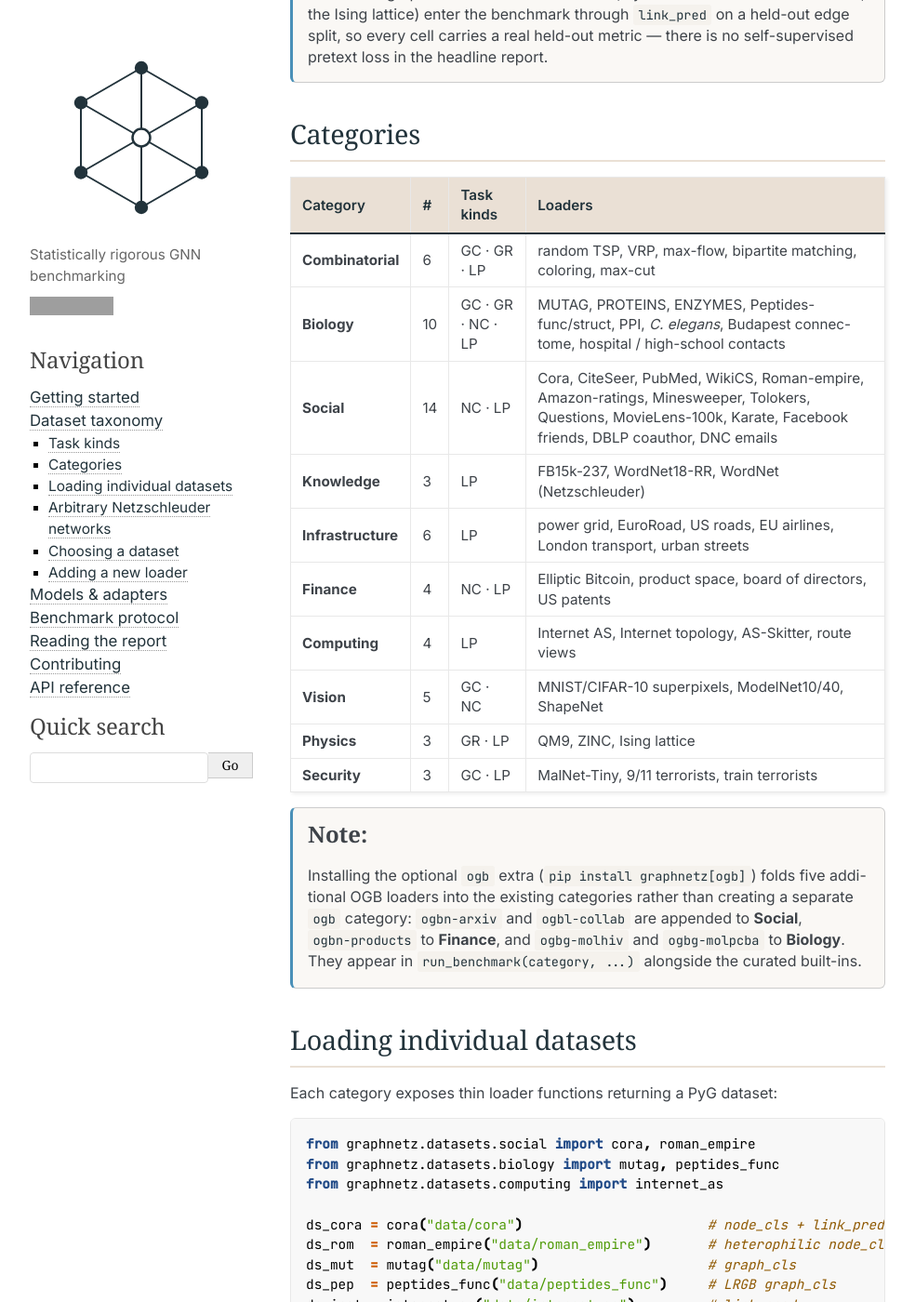
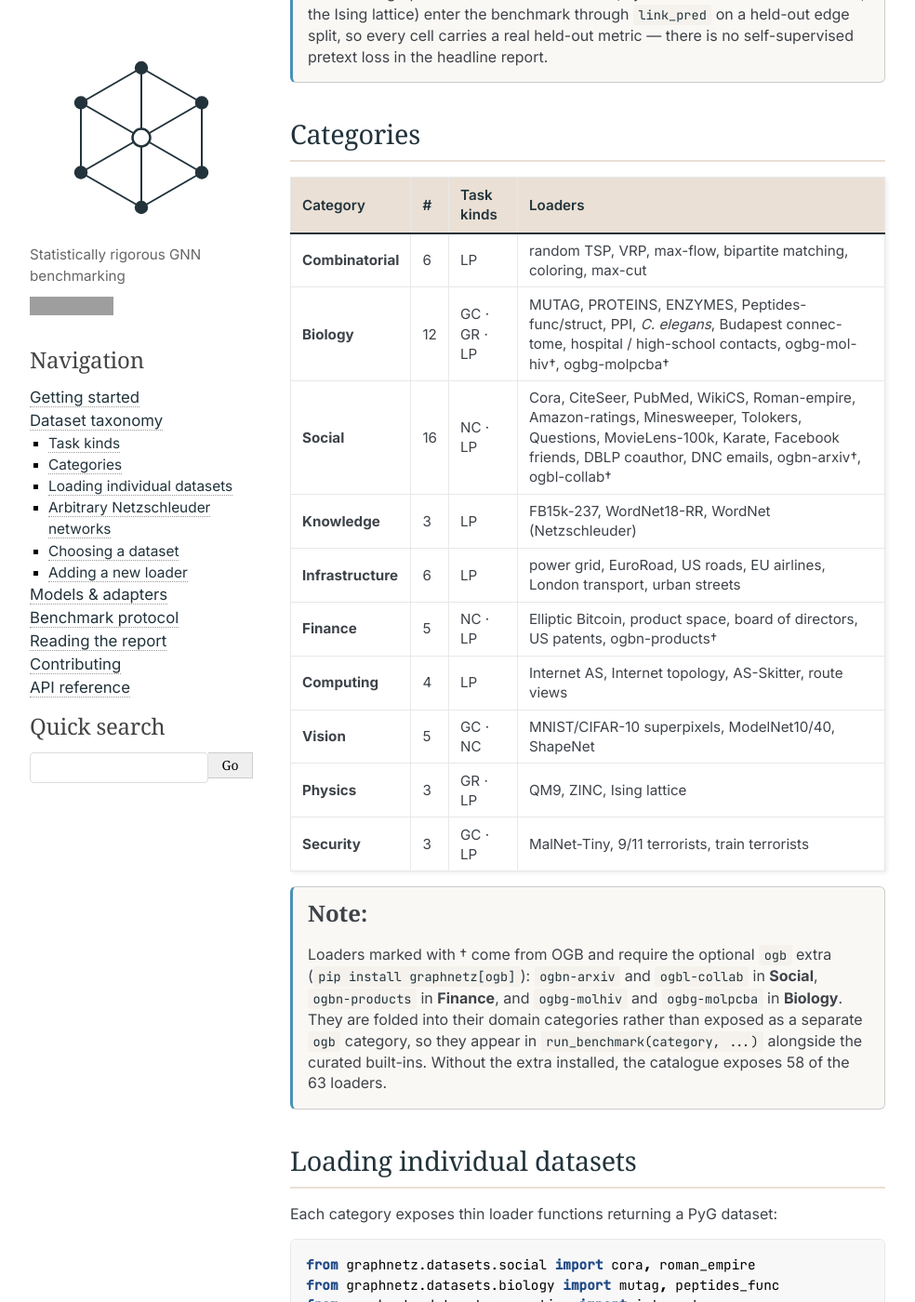
Before and after one commit to Kleyt0n/graphnetz, a Sphinx documentation site: the page built from docs/datasets.md, in a window 1280 px wide and 1400 px high, scrolled down 909 px. Shown: the whole window at 93% size, without its empty margins (138-1122 px from the left). Built offline with Sphinx 7.4.7, drawn with Linux system fonts in a browser that asks for light colours; some of the changed text lies outside the part shown; grey boxes are pictures that could not be loaded.

````diff
--- a/docs/datasets.md
+++ b/docs/datasets.md
@@ -1,10 +1,6 @@
 # Dataset taxonomy
 
-GraphNetz organises **58 loaders across 10 scientific categories**, each
-declaring the task kinds it can serve. The taxonomy is the single source of
-truth: the curated benchmark, the per-category notebooks, and the documented
-loader names all derive from
-{py:data}`graphnetz.datasets.LOADER_REGISTRY`.
+GraphNetz organises **63 loaders across 10 scientific categories**, each declaring the task kinds it can serve. The taxonomy is the single source of truth: the curated benchmark, the per-category notebooks, and the documented loader names all derive from {py:data}`graphnetz.datasets.LOADER_REGISTRY`.
 
 ```python
 from graphnetz.datasets import LOADER_REGISTRY, list_datasets
@@ -37,24 +33,26 @@ is no self-supervised pretext loss in the headline report.
 
 | Category | # | Task kinds | Loaders |
 |---|---:|---|---|
-| **Combinatorial** | 6 | GC · GR · LP | random TSP, VRP, max-flow, bipartite matching, coloring, max-cut |
-| **Biology** | 10 | GC · GR · NC · LP | MUTAG, PROTEINS, ENZYMES, Peptides-func/struct, PPI, *C. elegans*, Budapest connectome, hospital / high-school contacts |
-| **Social** | 14 | NC · LP | Cora, CiteSeer, PubMed, WikiCS, Roman-empire, Amazon-ratings, Minesweeper, Tolokers, Questions, MovieLens-100k, Karate, Facebook friends, DBLP coauthor, DNC emails |
+| **Combinatorial** | 6 | LP | random TSP, VRP, max-flow, bipartite matching, coloring, max-cut |
+| **Biology** | 12 | GC · GR · LP | MUTAG, PROTEINS, ENZYMES, Peptides-func/struct, PPI, *C. elegans*, Budapest connectome, hospital / high-school contacts, ogbg-molhiv†, ogbg-molpcba† |
+| **Social** | 16 | NC · LP | Cora, CiteSeer, PubMed, WikiCS, Roman-empire, Amazon-ratings, Minesweeper, Tolokers, Questions, MovieLens-100k, Karate, Facebook friends, DBLP coauthor, DNC emails, ogbn-arxiv†, ogbl-collab† |
 | **Knowledge** | 3 | LP | FB15k-237, WordNet18-RR, WordNet (Netzschleuder) |
 | **Infrastructure** | 6 | LP | power grid, EuroRoad, US roads, EU airlines, London transport, urban streets |
-| **Finance** | 4 | NC · LP | Elliptic Bitcoin, product space, board of directors, US patents |
+| **Finance** | 5 | NC · LP | Elliptic Bitcoin, product space, board of directors, US patents, ogbn-products† |
 | **Computing** | 4 | LP | Internet AS, Internet topology, AS-Skitter, route views |
 | **Vision** | 5 | GC · NC | MNIST/CIFAR-10 superpixels, ModelNet10/40, ShapeNet |
 | **Physics** | 3 | GR · LP | QM9, ZINC, Ising lattice |
 | **Security** | 3 | GC · LP | MalNet-Tiny, 9/11 terrorists, train terrorists |
 
 ```{note}
-Installing the optional `ogb` extra (`pip install graphnetz[ogb]`) folds
-five additional OGB loaders into the existing categories rather than
-creating a separate `ogb` category: `ogbn-arxiv` and `ogbl-collab` are
-appended to **Social**, `ogbn-products` to **Finance**, and
-`ogbg-molhiv` and `ogbg-molpcba` to **Biology**. They appear in
-`run_benchmark(category, ...)` alongside the curated built-ins.
+Loaders marked with † come from OGB and require the optional `ogb`
+extra (`pip install graphnetz[ogb]`): `ogbn-arxiv` and `ogbl-collab`
+in **Social**, `ogbn-products` in **Finance**, and `ogbg-molhiv` and
+`ogbg-molpcba` in **Biology**. They are folded into their domain
+categories rather than exposed as a separate `ogb` category, so they
+appear in `run_benchmark(category, ...)` alongside the curated
+built-ins. Without the extra installed, the catalogue exposes 58 of
+the 63 loaders.
 ```
 
 ## Loading individual datasets
````
Also changed, not shown: README.md (+11 -18 lines), docs/index.md (+1 -1 lines).
